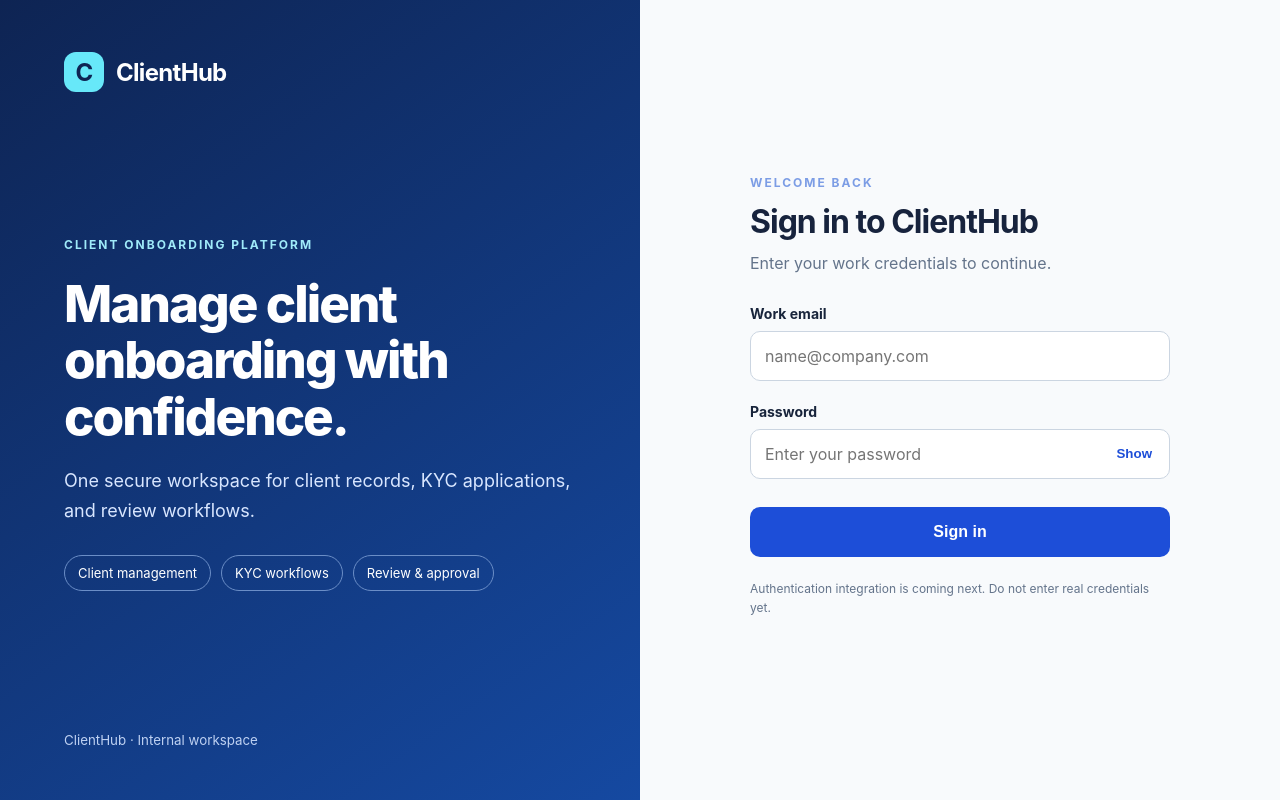
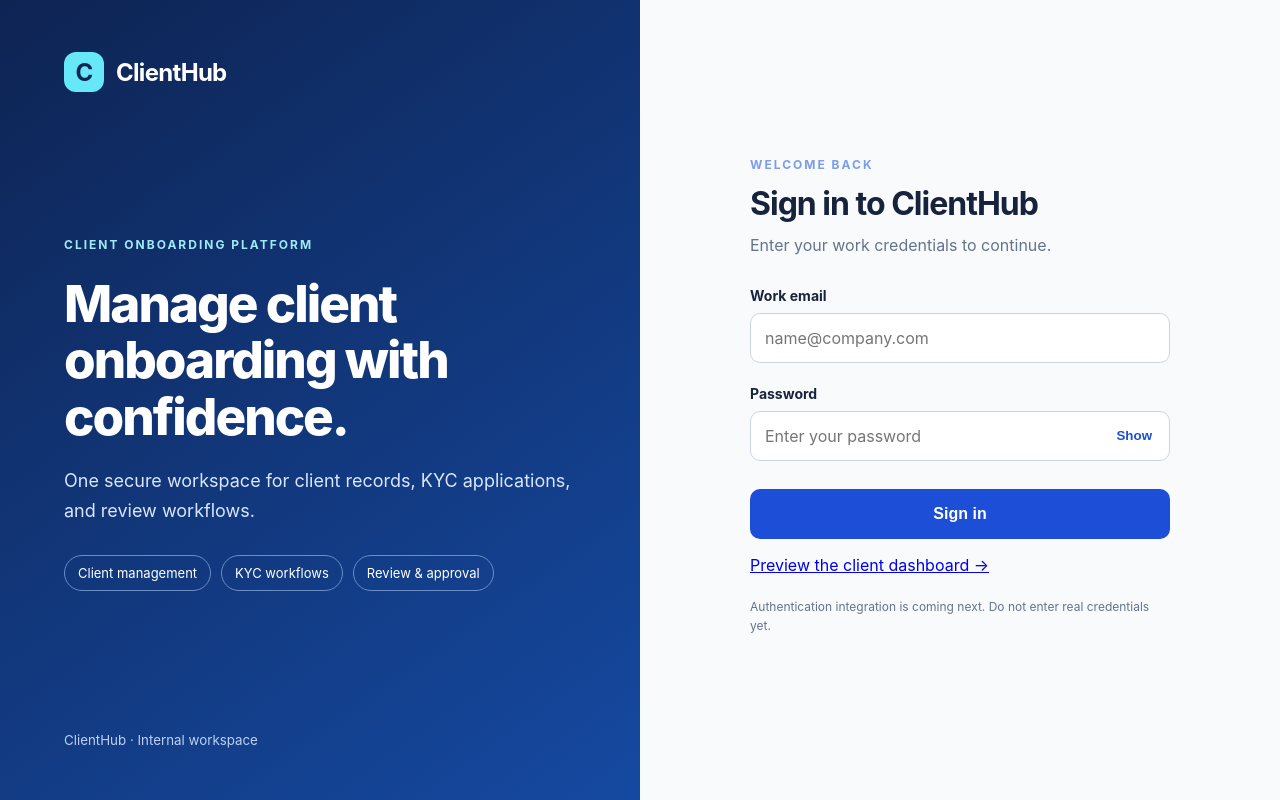
Before and after one commit to akashmgowda/clienthub-kyc, a React (Vite) app: page / in a window 1280 px wide. Built offline with nearby package versions, Linux system fonts and the light colour scheme.

Commit message:
Link login screen to demo dashboard preview

```diff
--- a/src/pages/Login/Login.tsx
+++ b/src/pages/Login/Login.tsx
@@ -53,6 +53,7 @@ function Login() {
             {error && <p className="form-message" role="alert">{error}</p>}
             <button className="submit-button" type="submit">Sign in</button>
           </form>
+          <p className="preview-note"><a href="/dashboard-preview">Preview the client dashboard →</a></p>
           <p className="security-note">Authentication integration is coming next. Do not enter real credentials yet.</p>
         </div>
       </section>
```
